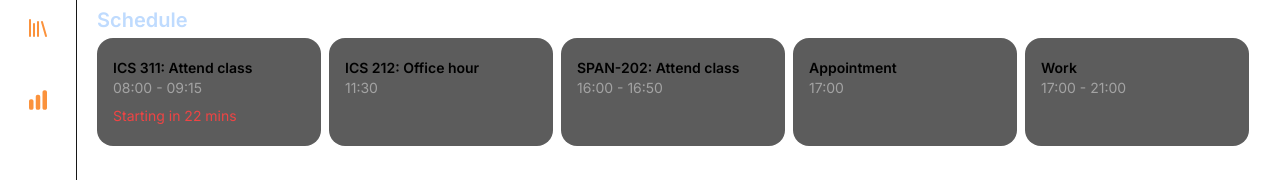
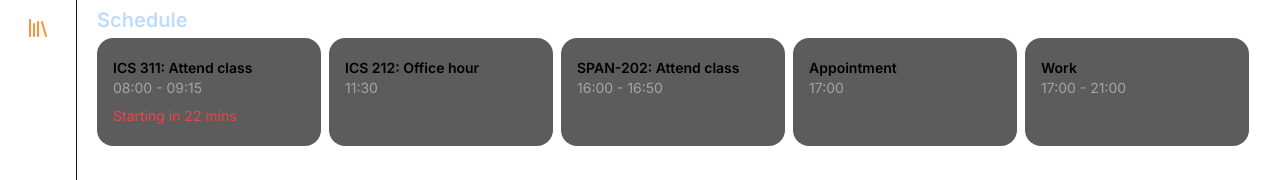
Before and after one commit to GrandeJames/bryzi, a Next.js app: page / in a window 1280 px wide. Shown: the part 174-354 px from the top of the page. Built offline with nearby package versions, Linux system fonts and the light colour scheme; no server answers.

Commit message:
Remove data insights from menu

```diff
--- a/src/components/Menu.tsx
+++ b/src/components/Menu.tsx
@@ -29,11 +29,11 @@ export async function Menu() {
             <LibraryIcon/>
             </MenuItemContainer>
         </Link>
-        <Link href={"data-insights"}>
+        {/* <Link href={"data-insights"}>
           <MenuItemContainer>
             <ChartBarIcon />
           </MenuItemContainer>
-        </Link>
+        </Link> */}
       </div>
       <div className="flex justify-center">{session ? <UserDropDownMenu /> : <SignInDialog />}</div>
     </div>
```
